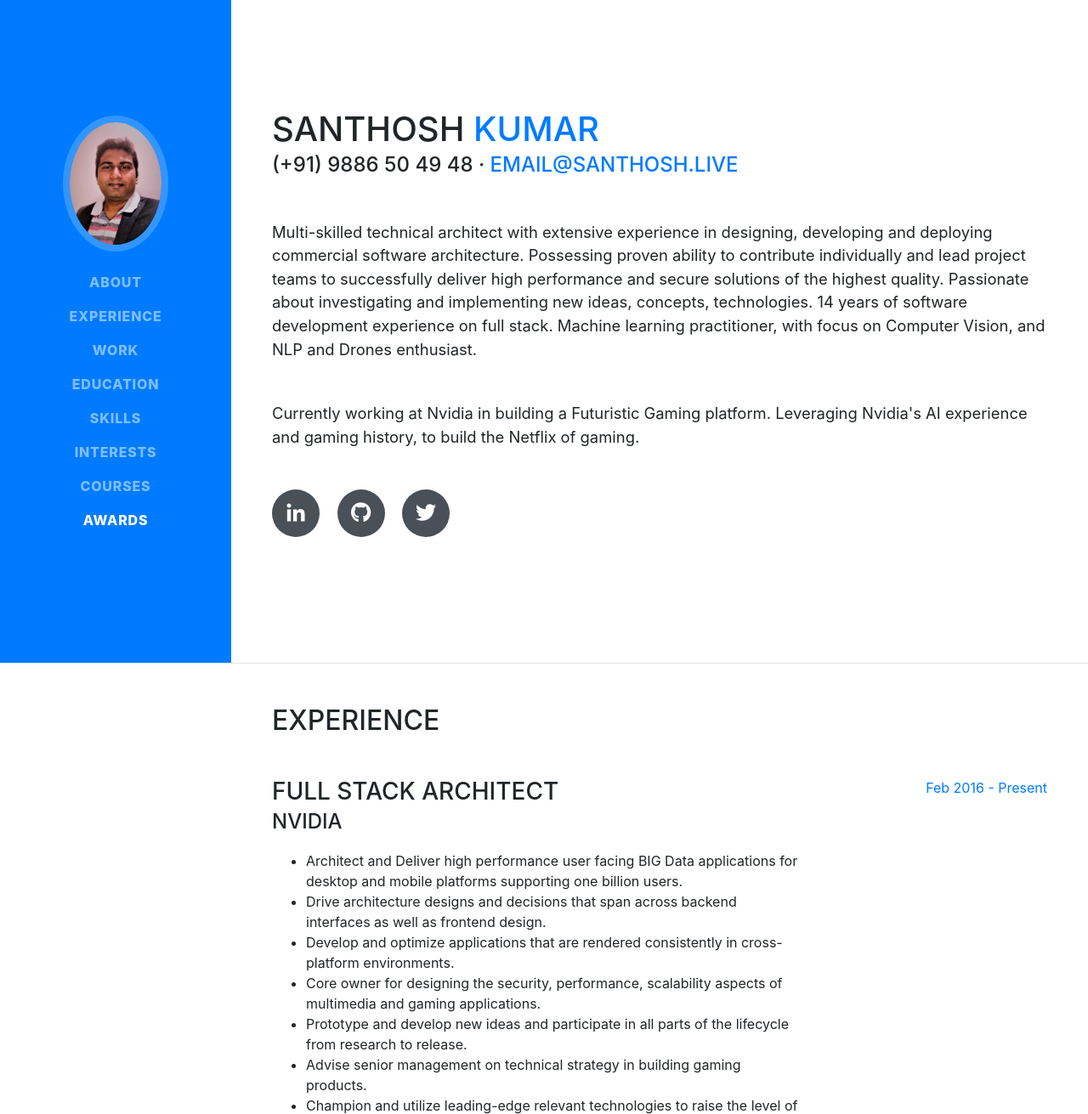
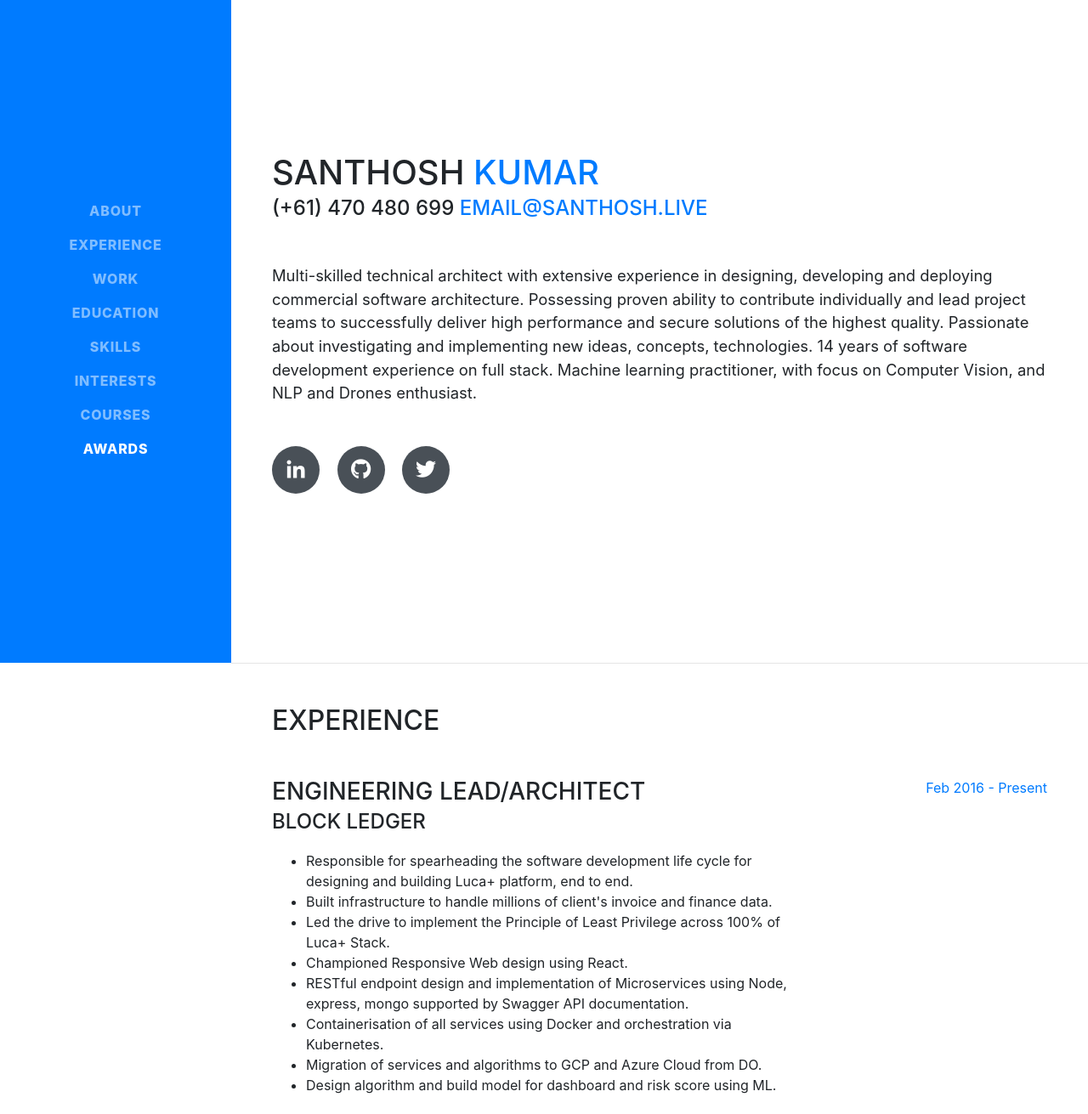
Before and after one commit to santhoshpkumar/static-website-bootstrap, a website with bundled scripts: page index.html in a window 1280 px wide. Shown: the part 20-1331 px from the top of the page at 85% size. Built offline with nearby package versions, Linux system fonts and the light colour scheme; a web font is replaced by a local one.

Commit message:
Update index.html

```diff
--- a/index.html
+++ b/index.html
@@ -30,9 +30,9 @@
       <a class="navbar-brand js-scroll-trigger" href="#page-top">
         <span class="d-block d-lg-none">Santhosh Kumar</span>
 
-        <span class="d-none d-lg-block">
+<!--         <span class="d-none d-lg-block">
           <img class="img-fluid img-profile rounded-circle mx-auto mb-2" src="img/profile.jpg" alt="">
-        </span>
+        </span> -->
 
       </a>
       <button class="navbar-toggler" type="button" data-toggle="collapse" data-target="#navbarSupportedContent" aria-controls="navbarSupportedContent" aria-expanded="false" aria-label="Toggle navigation">
@@ -75,11 +75,10 @@
           <h1 class="mb-0">Santhosh
             <span class="text-primary">Kumar</span>
           </h1>
-          <div class="subheading mb-5">(+91) 9886 50 49 48 ·
+          <div class="subheading mb-5">(+61) 470 480 699
             <a href="mailto:email@santhosh.live">email@santhosh.live</a>
           </div>
           <p class="lead mb-5">Multi-skilled technical architect with extensive experience in designing, developing and deploying commercial software architecture. Possessing proven ability to contribute individually and lead project teams to successfully deliver high performance and secure solutions of the highest quality. Passionate about investigating and implementing new ideas, concepts, technologies. 14 years of software development experience on full stack. Machine learning practitioner, with focus on Computer Vision, and NLP and Drones enthusiast.</p>
-          <p class="lead mb-5"> Currently working at Nvidia in building a Futuristic Gaming platform. Leveraging Nvidia's AI experience and gaming history, to build the Netflix of gaming.</p>
           <div class="social-icons">
             <a href="https://www.linkedin.com/in/santhoshkumar/">
               <i class="fab fa-linkedin-in"></i>
@@ -99,6 +98,26 @@
       <section class="resume-section p-3 p-lg-5 d-flex flex-column" id="experience">
         <div class="my-auto">
           <h2 class="mb-5">Experience</h2>
+
+           <div class="resume-item d-flex flex-column flex-md-row mb-5">
+            <div class="resume-content mr-auto">
+              <h3 class="mb-0">Engineering Lead/Architect</h3>
+              <div class="subheading mb-3">Block Ledger</div>
+              <ul>
+                <li>Responsible for spearheading the software development life cycle for designing and building Luca+ platform, end to end.</li>
+                <li>Built infrastructure to handle millions of client's invoice and finance data.</li>
+                <li>Led the drive to implement the Principle of Least Privilege across 100% of Luca+ Stack.</li>
+                <li>Championed Responsive Web design using React.</li>
+                <li>RESTful endpoint design and implementation of Microservices using Node, express, mongo supported by Swagger API documentation.</li>
+                <li>Containerisation of all services using Docker and orchestration via Kubernetes.</li>
+                <li>Migration of services and algorithms to GCP and Azure Cloud from DO.</li>
+                <li>Design algorithm and build model for dashboard and risk score using ML. </li>
+               </ul>
+            </div>
+            <div class="resume-date text-md-right">
+              <span class="text-primary">Feb 2016 - Present</span>
+            </div>
+          </div>
 
           <div class="resume-item d-flex flex-column flex-md-row mb-5">
             <div class="resume-content mr-auto">
```
